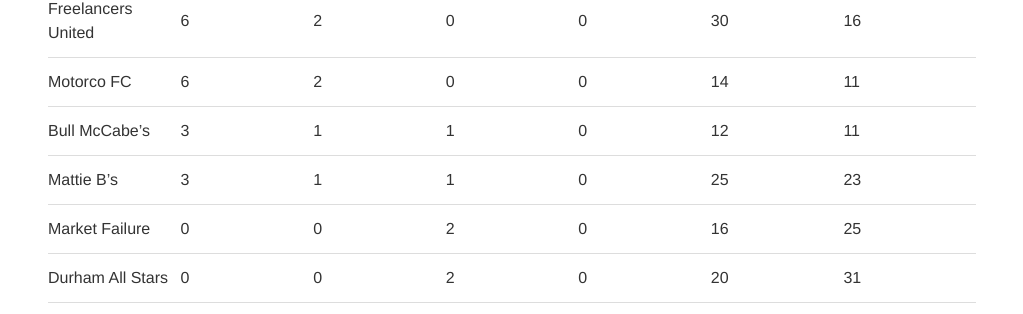
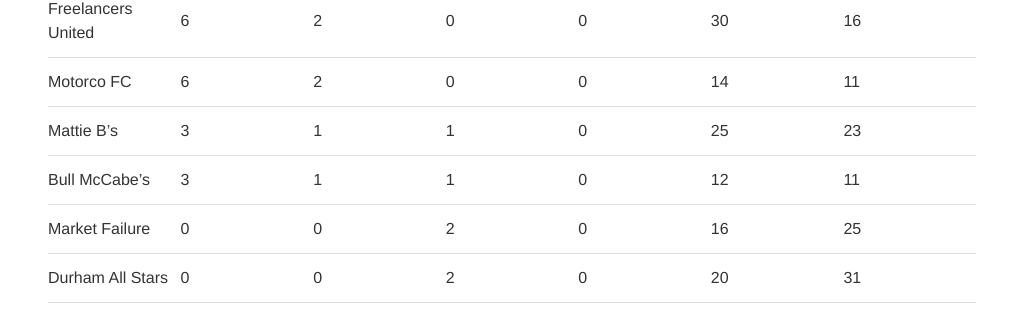
Before and after one commit to durhamatletico/durhamatletico.github.io, a Jekyll site: the page built from futsal/schedule.md, in a window 1280 px wide and 900 px high, scrolled down 1610 px. Shown: the part 482-796 px from the top of the window, without its empty margins (128-1151 px from the left). Built offline with Jekyll 4.4.1, drawn with Linux system fonts in a browser that asks for light colours.

Commit message:
Fix ranking

```diff
--- a/futsal/schedule.md
+++ b/futsal/schedule.md
@@ -48,7 +48,7 @@ Week of 4/6   |  6:00  |  Freelancers United  |  McCabe's            |
 | ------------------ | ------ | - | - | - | -- | -- |
 | Freelancers United | 6      | 2 | 0 | 0 | 30 | 16  |
 | Motorco FC         | 6      | 2 | 0 | 0 | 14 | 11  |
+| Mattie B's         | 3      | 1 | 1 | 0 | 25  | 23 |
 | Bull McCabe's      | 3      | 1 | 1 | 0 | 12 | 11  |
-| Mattie B's         | 3      | 1 | 1 | 0 | 25  | 23 |
 | Market Failure     | 0      | 0 | 2 | 0 | 16  | 25 |
 | Durham All Stars   | 0      | 0 | 2 | 0 | 20  | 31 |
```
